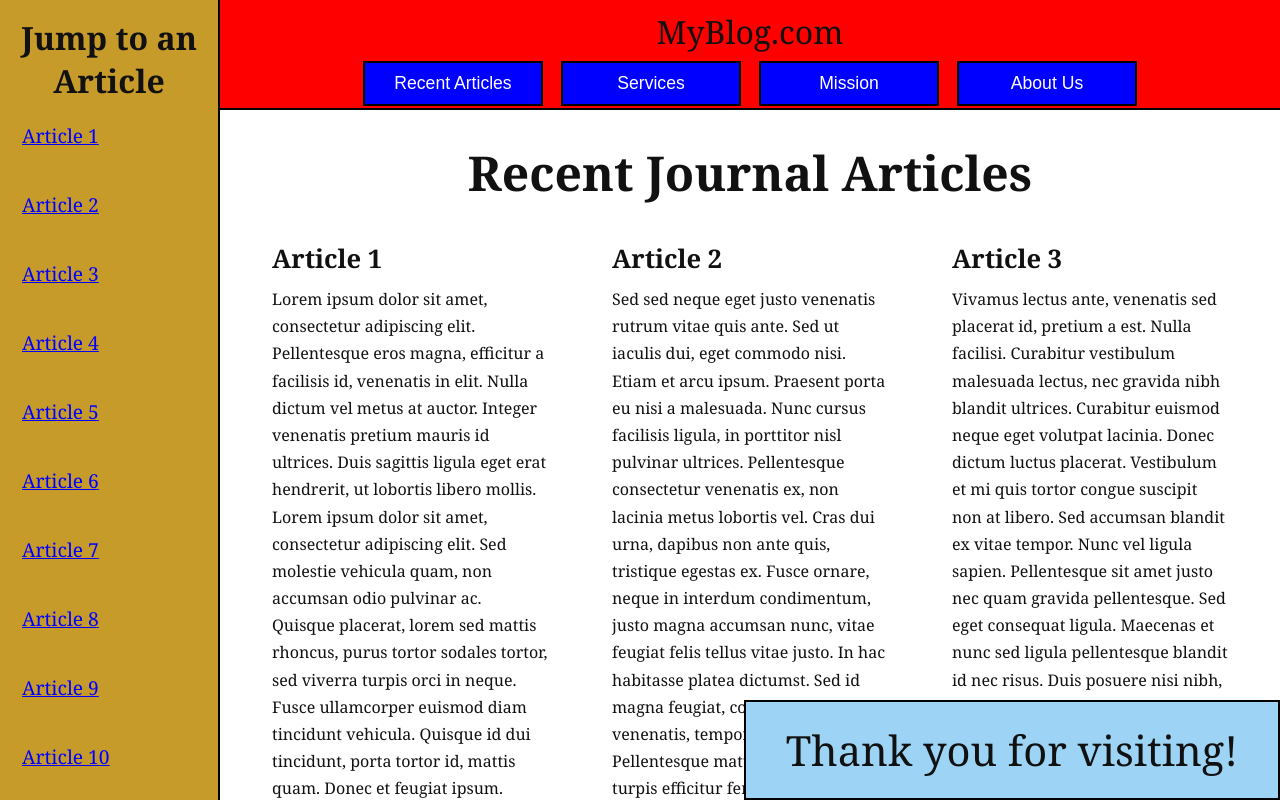
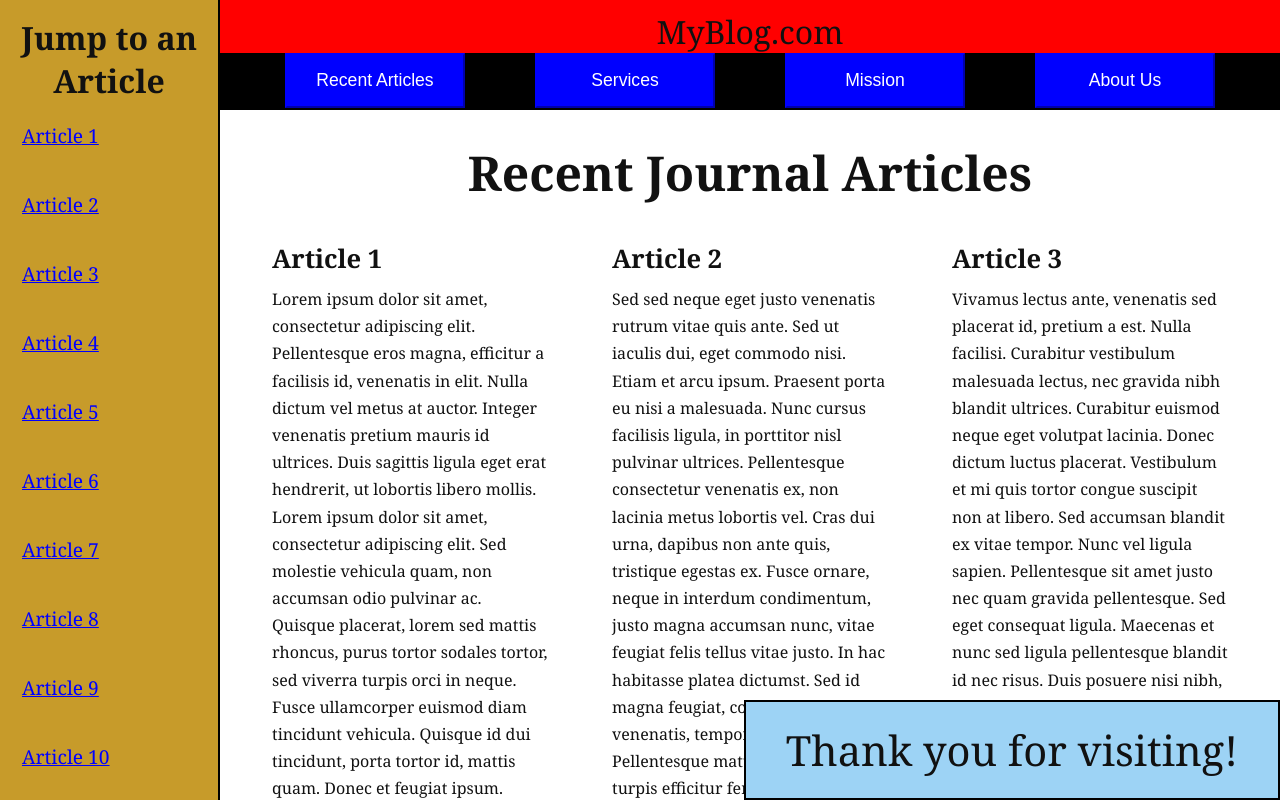
Before and after one commit to TheApplesGuy/week3assignment2, a plain HTML site: page index.html in a window 1280 px wide. Shown: the top 800 px of the page. Drawn offline with Linux system fonts and the light colour scheme.

Commit message:
lots of changes
changed the size of the blue buttons, made the black bar appear behind, and spread out the blue buttons

```diff
--- a/positioning.css
+++ b/positioning.css
@@ -66,16 +66,22 @@ header p {
 header nav {
     display: flex;
     justify-content: center;
-    gap: 18px;
+    gap: 70px;
+    background: black;
+    width: 100%;
+    padding: 0;
+    position: absolute;
+    bottom: 0;
+    left: 0;
 }
 
 header nav button {
     width: 180px;
-    padding: 10px 14px;
+    padding: 15px 20px;
     font-size: 1.1rem;
     background: blue;
     color: white;
-    border: 2px solid black;
+    border-color: blue;
 }
 
 main {
```
